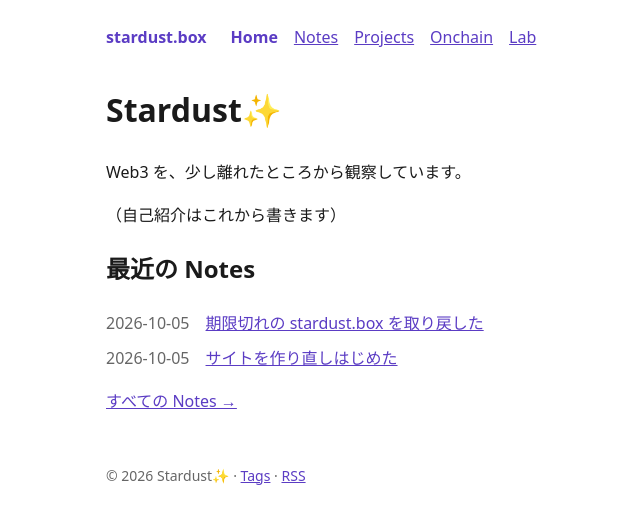
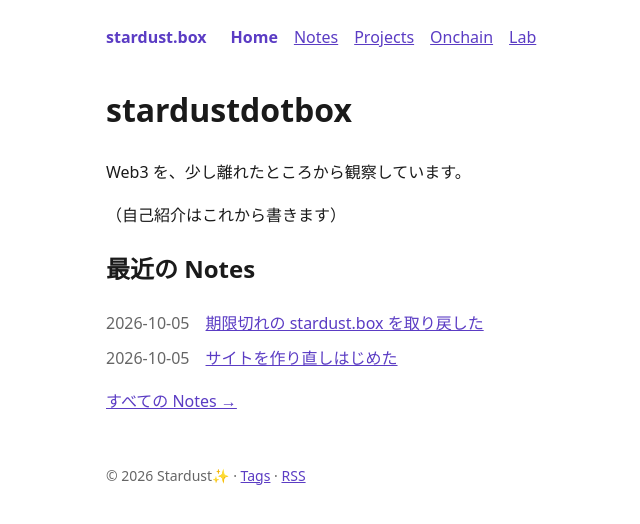
Before and after one commit to stardustdotbox/stardustdotbox.github.io, an Astro site: page / in a window 1280 px wide. Shown: the whole page, without its empty margins (198-838 px from the left). Built offline with nearby package versions, Linux system fonts and the light colour scheme; Astro itself is replaced by a stand-in of ours.

Commit message:
トップページの見出しを stardustdotbox に変更
Co-Authored-By: Claude Opus 5.5 <noreply@anthropic.com>

```diff
--- a/src/pages/index.astro
+++ b/src/pages/index.astro
@@ -7,7 +7,7 @@ const latest = (await getPublishedNotes()).slice(0, 5);
 ---
 
 <Base title="stardust.box">
-  <h1>Stardust✨</h1>
+  <h1>stardustdotbox</h1>
   <p>Web3 を、少し離れたところから観察しています。</p>
   <p>（自己紹介はこれから書きます）</p>
 
```
